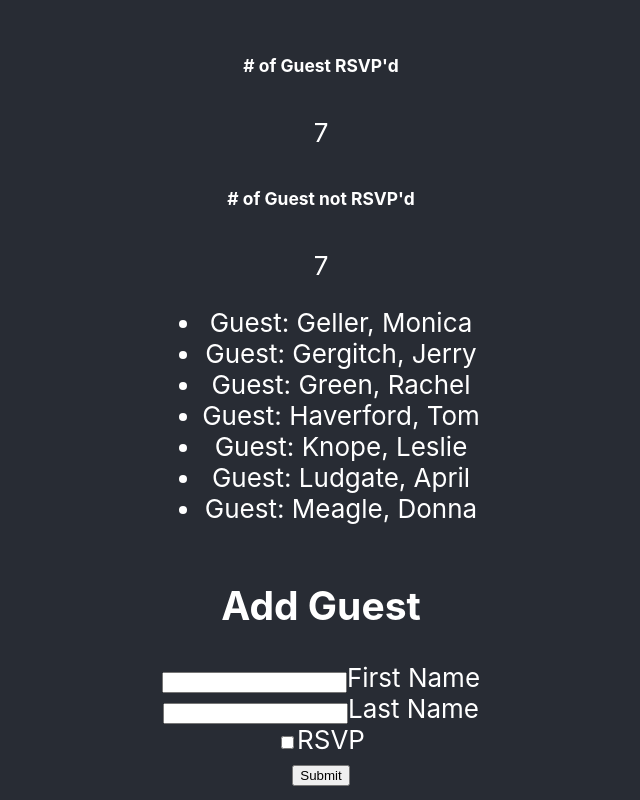
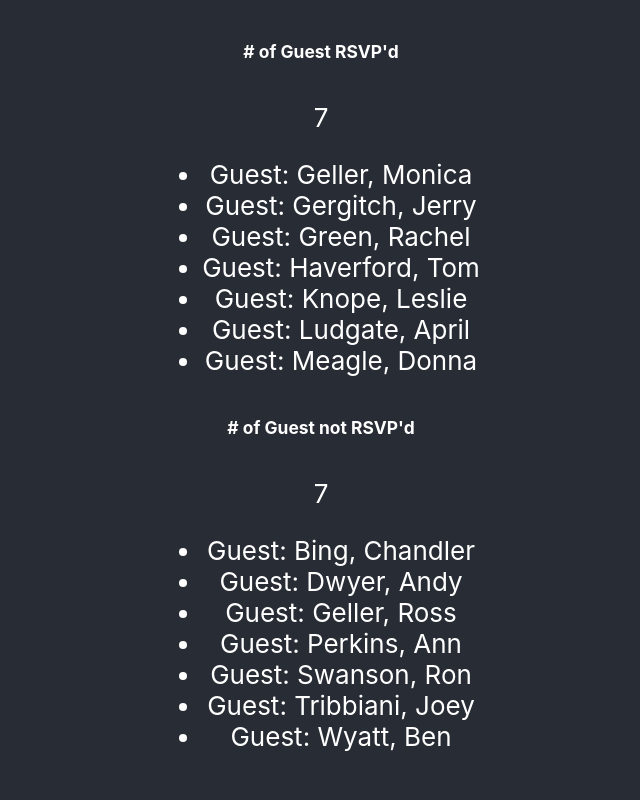
Before and after one commit to markchoward7/galvanize-guest-list-react-app, a React (Create React App) app in the folder my_app_name/: page / in a window 1280 px wide. Shown: the top 800 px of the page, without its empty margins (319-959 px from the left). Built offline with nearby package versions, Linux system fonts and the light colour scheme.

Commit message:
Adjusted and showing the lists

```diff
--- a/my_app_name/src/App.js
+++ b/my_app_name/src/App.js
@@ -29,7 +29,6 @@ function App() {
         <div class="Display">
             <Display listOfGuests2={guests} />
         </div>
-        <GuestList listOfGuests={guests} />
         <h2>Add Guest</h2>
         <form>
           <input type="text" name="firstName" id="firstName" />First Name
--- a/my_app_name/src/Display.js
+++ b/my_app_name/src/Display.js
@@ -1,16 +1,25 @@
 import React from 'react'
+import GuestList from './GuestList'
 
 function Display({listOfGuests2}) {
     console.log(listOfGuests2)
-    let rsvpTrue = listOfGuests2.filter(guest => guest.rsvp).length
-    let rsvpFalse = listOfGuests2.filter(guest => !guest.rsvp).length
+    let rsvpTrue = listOfGuests2.filter(guest => guest.rsvp)
+    let numRsvpTrue = listOfGuests2.filter(guest => guest.rsvp).length
+    let rsvpFalse = listOfGuests2.filter(guest => !guest.rsvp)
+    let numRsvpFalse = listOfGuests2.filter(guest => !guest.rsvp).length
     console.log("RSVP", rsvpTrue)
     return (
         <div>
-            <h6># of Guest RSVP'd</h6>
-            {rsvpTrue}
-            <h6># of Guest not RSVP'd</h6>
-            {rsvpFalse}
+            <div class="RSVP">
+                <h6># of Guest RSVP'd</h6>
+                {numRsvpTrue}
+                <GuestList listOfGuests={rsvpTrue} />
+            </div>
+                <div class="noRSVP">
+                <h6># of Guest not RSVP'd</h6>
+                {numRsvpFalse}
+                <GuestList listOfGuests={rsvpFalse} />
+            </div>
         </div>
     );
 }
--- a/my_app_name/src/GuestList.js
+++ b/my_app_name/src/GuestList.js
@@ -6,7 +6,7 @@ function GuestList({listOfGuests}) {
     return (
         <ul>
             {listOfGuests.sort(compareFullName).map(guest => {
-                return guest.rsvp ? <Guest lastName={guest.lastName} firstName={guest.firstName} rsvp={guest.rsvp} /> : ""})}
+                return <Guest lastName={guest.lastName} firstName={guest.firstName} rsvp={guest.rsvp} />})}
 
         </ul>
     )
```
